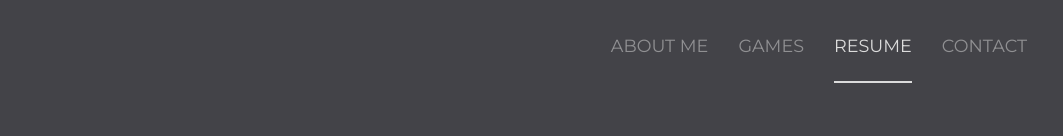
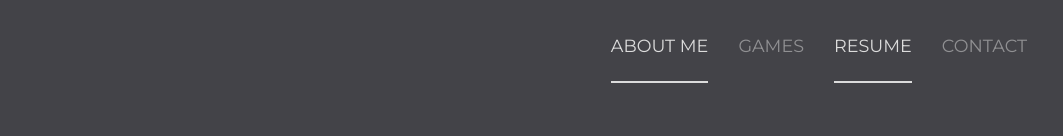
Before and after one commit to AitorGarciaM/Portfolio, a React (Vite) app in the folder react-folder/: page /Portfolio/resume in a window 1280 px wide. Shown: the top 136 px of the page, without its empty margins (178-1241 px from the left). Built offline with nearby package versions, Linux system fonts and the light colour scheme.

Commit message:
Corrected about me link on navbar.

```diff
--- a/react-folder/src/components/Navbar.jsx
+++ b/react-folder/src/components/Navbar.jsx
@@ -4,7 +4,7 @@ export default function Navbar() {
     return(
         <section className="header">
             <section className="nav-bar">
-                <NavLink to="/Portfolio/about_me" className={({ isActive }) => (isActive ? "route-link-active" : "nav-link")}>ABOUT ME</NavLink>
+                <NavLink to="/Portfolio/" className={({ isActive }) => (isActive ? "route-link-active" : "nav-link")}>ABOUT ME</NavLink>
                 <NavLink to="/Portfolio/games" className={({ isActive }) => (isActive ? "route-link-active" : "nav-link")}>GAMES</NavLink>
                 <NavLink to="/Portfolio/resume" className={({ isActive }) => (isActive ? "route-link-active" : "nav-link")}>RESUME</NavLink>
                 <NavLink to="/Portfolio/contact" className={({ isActive }) => (isActive ? "route-link-active" : "nav-link")}>CONTACT</NavLink>
```
